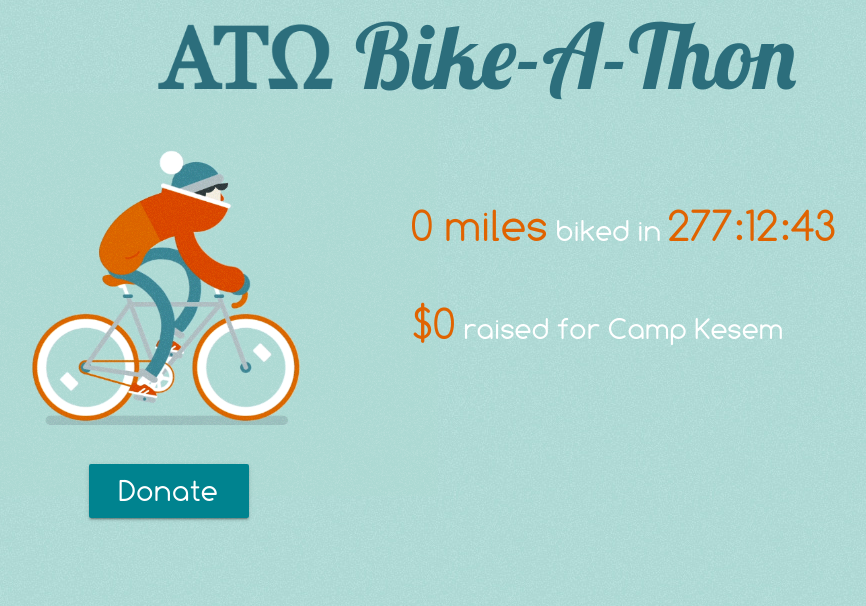
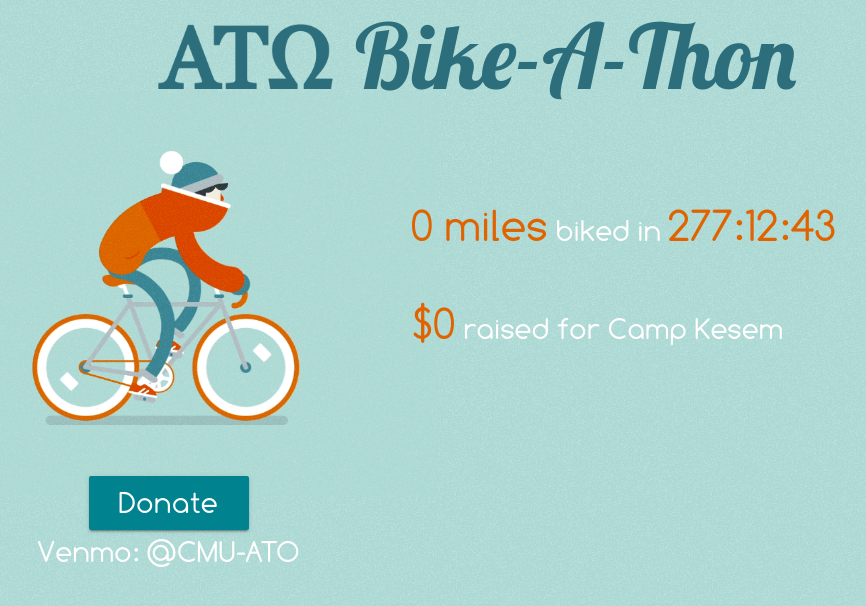
Before and after one commit to CMUATO/bikeathon, a Flask app: page / in a window 1280 px wide. Shown: the part 37-643 px from the top of the page, without its empty margins (164-1030 px from the left). Run offline with Flask 2, Linux system fonts and the light colour scheme; some libraries are stand-ins or nearby versions.

Commit message:
Venmo info

```diff
--- a/app/index.html
+++ b/app/index.html
@@ -16,7 +16,10 @@
     <div id="title"><img src="/static/ato.png" alt="ATO"/> Bike-A-Thon</div>
     <div id="gif-wrap">
       <img src="/static/bike.gif" alt="Bike"/>
-      <a class="waves-effect waves-light btn-large cyan darken-3" id="donate-button">Donate</a>
+      <div id="donate-box">
+        <a class="waves-effect waves-light btn-large cyan darken-3" id="donate-button">Donate</a>
+        <p>Venmo: @CMU-ATO</p>
+      </div>
     </div>
     <div id="stats">
       <p><span id="distance" class="accent">0 miles</span> biked in <span id="time" class="accent"></span></p>
--- a/app/static/style.css
+++ b/app/static/style.css
@@ -20,8 +20,8 @@
     top: 170px;
   }
 
-  #gif-wrap>a {
-    margin-top: -120px;
+  #donate-box {
+    margin-top: -65px;
   }
 
   .btn-large {
@@ -45,10 +45,6 @@
   .btn-large {
     font-size: 2rem;
   }
-
-  #gif-wrap>a {
-    margin-top: -60px;
-  }
 }
 
 @media screen and (max-width: 1280px) {
@@ -58,6 +54,10 @@
 
   .accent {
     font-size: 1.5em;
+  }
+
+  #donate-box {
+    margin-top: -20px;
   }
 }
 
@@ -113,10 +113,6 @@
   .btn-large {
     font-size: 1.5rem;
   }
-
-  #gif-wrap>a {
-    margin-top: -20px;
-  }
 }
 
 @media screen and (max-width: 500px) {
@@ -160,6 +156,10 @@ body {
   z-index: 1;
   width: 100%;
   max-width: 800px;
+}
+
+#donate-box>p {
+  margin: 0;
 }
 
 .btn, .btn-large {
```
